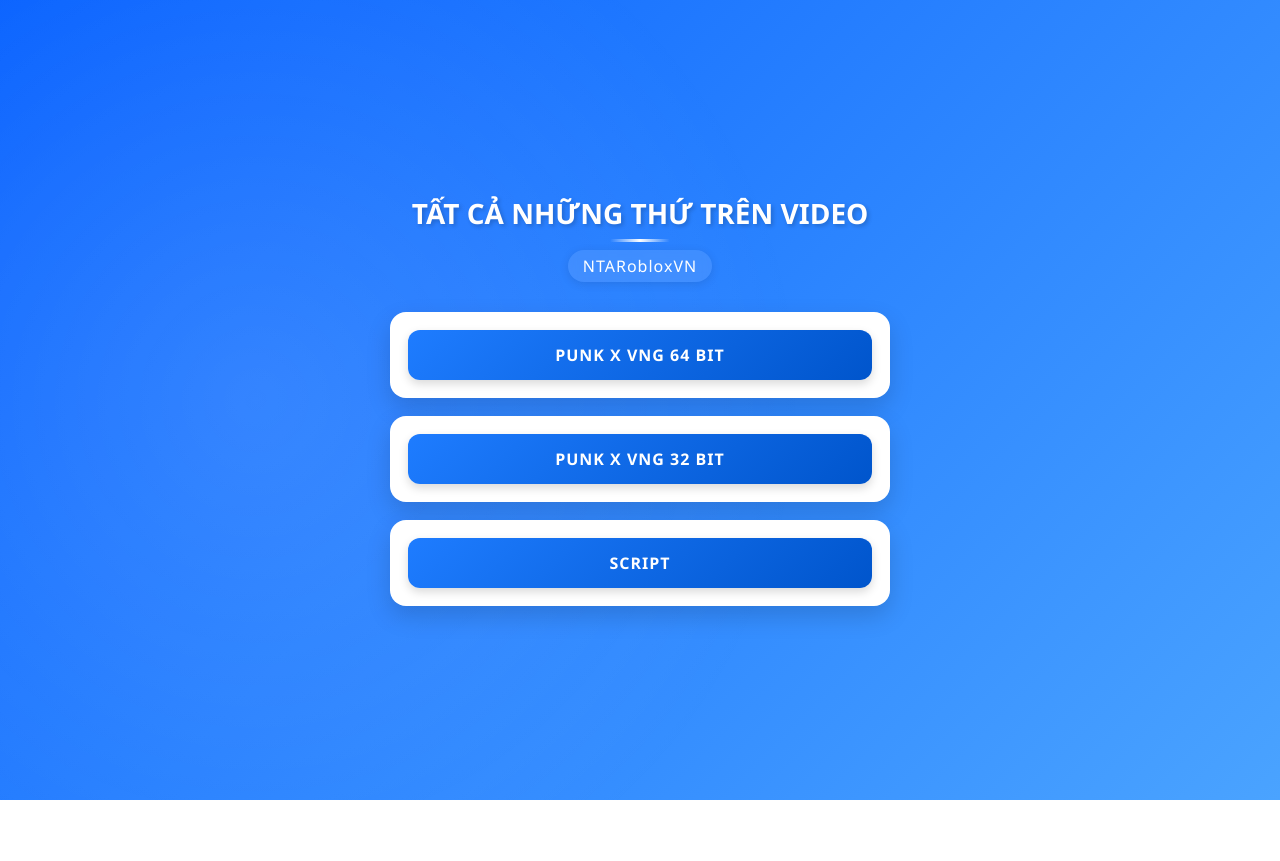
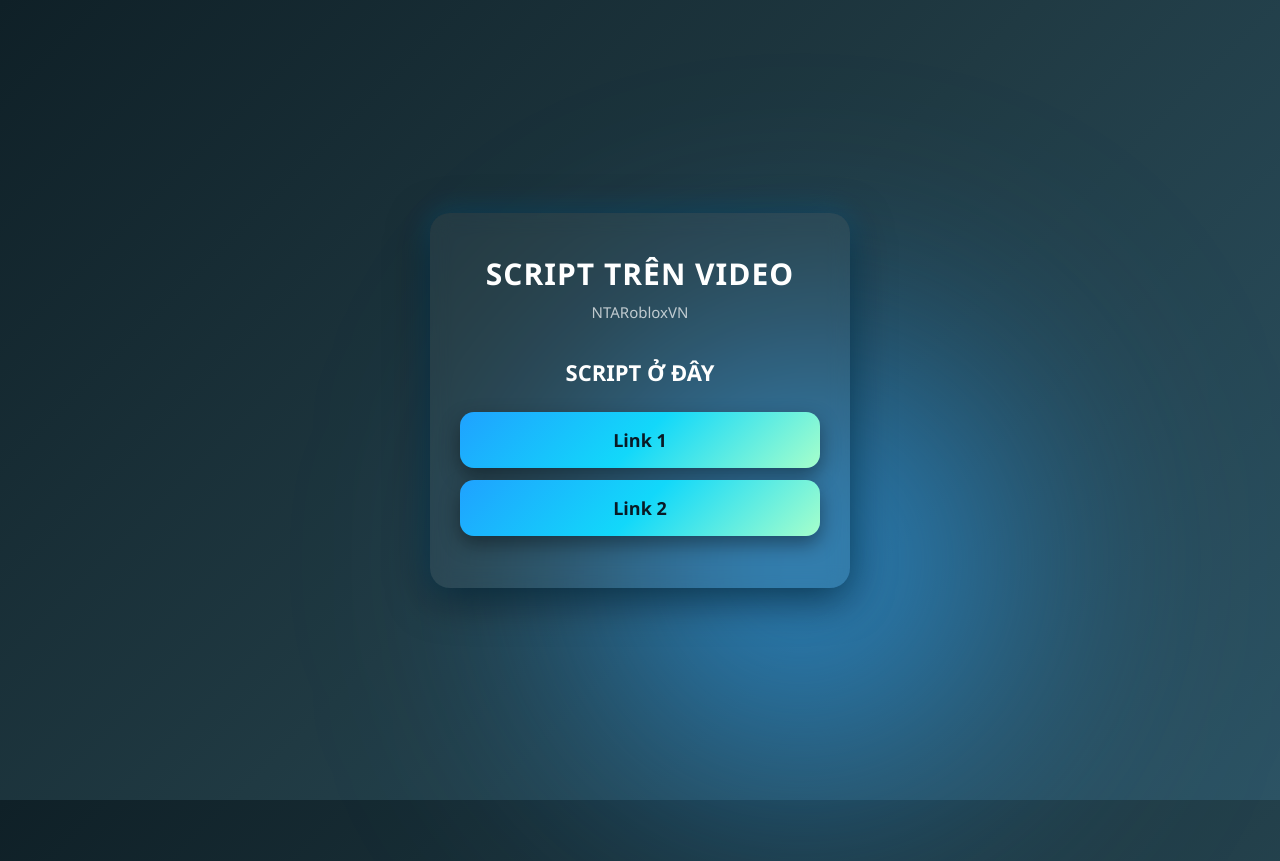
Before and after one commit to ntarobloxvn/hack, a plain HTML site: page index.html in a window 1280 px wide. Before the commit the page ends 800 px from the top, so only its background shows below. Drawn offline with Linux system fonts and the light colour scheme.

Commit message:
Update index.html

```diff
--- a/index.html
+++ b/index.html
@@ -3,345 +3,170 @@
 <head>
 <meta charset="UTF-8">
 <meta name="viewport" content="width=device-width, initial-scale=1.0">
-<title>NTARobloxVN</title>
+<title>Script Web</title>
 
 <style>
+
 *{
-    margin:0;
-    padding:0;
-    box-sizing:border-box;
-    font-family: "Segoe UI", Arial, sans-serif;
+margin:0;
+padding:0;
+box-sizing:border-box;
+font-family: "Segoe UI", sans-serif;
 }
 
 body{
-    background: linear-gradient(135deg,#0a63ff,#4aa3ff);
-    min-height:100vh;
-    display:flex;
-    justify-content:center;
-    align-items:center;
-    padding:20px;
+height:100vh;
+display:flex;
+align-items:center;
+justify-content:center;
+background: linear-gradient(135deg,#0f2027,#203a43,#2c5364);
+overflow:hidden;
+color:white;
 }
 
-/* Container */
-.container{
-    text-align:center;
-    width:100%;
-    max-width:500px;
+/* background glow animation */
+
+body::before{
+content:"";
+position:absolute;
+width:600px;
+height:600px;
+background:radial-gradient(circle,#2ea8ff,transparent 70%);
+filter:blur(120px);
+animation:float 8s infinite alternate;
 }
 
-/* Title */
-.title{
-    color:white;
-    font-size:28px;
-    font-weight:700;
-    margin-bottom:8px;
+@keyframes float{
+from{transform:translate(-200px,-200px)}
+to{transform:translate(200px,200px)}
 }
 
-/* Subtitle */
-.subtitle{
-    color:white;
-    opacity:0.9;
-    margin-bottom:30px;
-    font-size:16px;
+/* container */
+
+.container{
+width:90%;
+max-width:420px;
+text-align:center;
+padding:40px 30px;
+border-radius:20px;
+background:rgba(255,255,255,0.05);
+backdrop-filter:blur(10px);
+box-shadow:
+0 10px 40px rgba(0,0,0,0.6),
+0 0 30px rgba(0,170,255,0.3);
+animation:fadeIn 1.2s ease;
 }
 
-/* Card */
-.card{
-    background:white;
-    border-radius:16px;
-    padding:18px;
-    margin-bottom:18px;
-    box-shadow:0 10px 25px rgba(0,0,0,0.15);
-    transition:transform 0.2s ease;
+@keyframes fadeIn{
+from{
+opacity:0;
+transform:translateY(30px);
 }
-
-.card:hover{
-    transform:translateY(-3px);
-}
-
-/* Button */
-.download-btn{
-    display:block;
-    width:100%;
-    text-decoration:none;
-    background:#1e7cff;
-    color:white;
-    padding:14px;
-    border-radius:12px;
-    font-size:16px;
-    font-weight:600;
-    transition:all 0.25s ease;
-    box-shadow:0 4px 10px rgba(0,0,0,0.15);
-}
-
-/* Hover effect */
-.download-btn:hover{
-    background:#4091ff;
-    box-shadow:0 6px 15px rgba(0,0,0,0.25);
-}
-
-/* Mobile */
-@media(max-width:480px){
-.title{
-    font-size:22px;
-}
-
-.subtitle{
-    font-size:14px;
-}
-
-.download-btn{
-    font-size:15px;
+to{
+opacity:1;
+transform:translateY(0);
 }
 }
 
-/* ===== THÊM CODE MỚI - KHÔNG SỬA CODE GỐC ===== */
+/* title */
 
-/* Hiệu ứng nền động */
-@keyframes float {
-    0% { transform: translateY(0px); }
-    50% { transform: translateY(-10px); }
-    100% { transform: translateY(0px); }
+.main-title{
+font-size:30px;
+font-weight:700;
+margin-bottom:8px;
+letter-spacing:1px;
 }
 
-/* Thêm hiệu ứng cho container */
-.container::before {
-    content: '';
-    position: fixed;
-    top: 0;
-    left: 0;
-    right: 0;
-    bottom: 0;
-    background: radial-gradient(circle at 20% 50%, rgba(255,255,255,0.1) 0%, transparent 50%);
-    pointer-events: none;
-    z-index: -1;
+.sub{
+font-size:15px;
+opacity:0.7;
+margin-bottom:35px;
 }
 
-/* Làm đẹp title */
-.title {
-    position: relative;
-    display: inline-block;
-    padding: 0 20px 10px 20px;
-    text-shadow: 2px 2px 4px rgba(0,0,0,0.2);
-    animation: float 3s ease-in-out infinite;
+/* content title */
+
+.content-title{
+font-size:22px;
+margin-bottom:25px;
+font-weight:600;
 }
 
-.title::after {
-    content: '';
-    position: absolute;
-    bottom: 0;
-    left: 50%;
-    transform: translateX(-50%);
-    width: 60px;
-    height: 3px;
-    background: linear-gradient(90deg, transparent, white, transparent);
-    border-radius: 2px;
+/* buttons */
+
+.btn{
+display:block;
+width:100%;
+padding:16px;
+margin:12px 0;
+border:none;
+border-radius:14px;
+font-size:18px;
+font-weight:600;
+cursor:pointer;
+background:linear-gradient(135deg,#1fa2ff,#12d8fa,#a6ffcb);
+color:#0a1a25;
+box-shadow:0 8px 20px rgba(0,0,0,0.4);
+transition:all .3s ease;
 }
 
-/* Làm đẹp subtitle */
-.subtitle {
-    position: relative;
-    display: inline-block;
-    padding: 5px 15px;
-    background: rgba(255,255,255,0.1);
-    border-radius: 30px;
-    backdrop-filter: blur(5px);
-    font-weight: 500;
-    letter-spacing: 1px;
-    box-shadow: 0 2px 10px rgba(0,0,0,0.1);
-    margin-bottom: 30px;
+.btn:hover{
+transform:translateY(-4px) scale(1.03);
+box-shadow:
+0 15px 35px rgba(0,0,0,0.6),
+0 0 20px rgba(0,200,255,0.8);
 }
 
-/* Thêm hiệu ứng cho card */
-.card {
-    position: relative;
-    overflow: hidden;
+.btn:active{
+transform:scale(0.96);
 }
 
-.card::before {
-    content: '';
-    position: absolute;
-    top: 0;
-    left: -100%;
-    width: 100%;
-    height: 100%;
-    background: linear-gradient(90deg, transparent, rgba(255,255,255,0.2), transparent);
-    transition: left 0.5s ease;
+/* mobile optimization */
+
+@media (max-width:480px){
+
+.main-title{
+font-size:24px;
 }
 
-.card:hover::before {
-    left: 100%;
+.content-title{
+font-size:20px;
 }
 
-.card:last-child {
-    margin-bottom: 0;
+.btn{
+font-size:16px;
+padding:14px;
 }
 
-/* Làm đẹp button */
-.download-btn {
-    position: relative;
-    overflow: hidden;
-    border: none;
-    cursor: pointer;
-    text-transform: uppercase;
-    letter-spacing: 1px;
-}
-
-.download-btn::before {
-    content: '⬇️';
-    position: absolute;
-    left: -30px;
-    top: 50%;
-    transform: translateY(-50%);
-    font-size: 18px;
-    opacity: 0;
-    transition: left 0.3s ease, opacity 0.3s ease;
-}
-
-.download-btn:hover::before {
-    left: 15px;
-    opacity: 1;
-}
-
-.download-btn::after {
-    content: '→';
-    position: absolute;
-    right: -30px;
-    top: 50%;
-    transform: translateY(-50%);
-    font-size: 18px;
-    opacity: 0;
-    transition: right 0.3s ease, opacity 0.3s ease;
-}
-
-.download-btn:hover::after {
-    right: 15px;
-    opacity: 1;
-}
-
-.download-btn:active {
-    transform: scale(0.98);
-}
-
-/* Thêm hiệu ứng ripple khi click */
-.download-btn:active::after {
-    content: '';
-    position: absolute;
-    top: 50%;
-    left: 50%;
-    width: 0;
-    height: 0;
-    border-radius: 50%;
-    background: rgba(255,255,255,0.5);
-    transform: translate(-50%, -50%);
-    animation: ripple 0.3s ease-out;
-}
-
-@keyframes ripple {
-    0% {
-        width: 0;
-        height: 0;
-        opacity: 0.5;
-    }
-    100% {
-        width: 300px;
-        height: 300px;
-        opacity: 0;
-    }
-}
-
-/* Thêm hiệu ứng cho links */
-.download-btn {
-    background: linear-gradient(135deg, #1e7cff, #0055cc);
-}
-
-/* Làm đẹp cho màn hình mobile */
-@media (max-width: 480px) {
-    .title {
-        font-size: 22px;
-    }
-
-    .title::after {
-        width: 40px;
-    }
-
-    .subtitle {
-        font-size: 14px;
-        padding: 4px 12px;
-    }
-
-    .download-btn {
-        font-size: 14px;
-    }
-
-    .download-btn::before {
-        font-size: 14px;
-    }
-
-    .download-btn::after {
-        font-size: 14px;
-    }
-}
-
-/* Thêm loading animation nhẹ */
-@keyframes fadeIn {
-    from {
-        opacity: 0;
-        transform: translateY(20px);
-    }
-    to {
-        opacity: 1;
-        transform: translateY(0);
-    }
-}
-
-.container > * {
-    animation: fadeIn 0.5s ease-out forwards;
-}
-
-.card:nth-child(3) {
-    animation-delay: 0.1s;
-}
-
-.card:nth-child(4) {
-    animation-delay: 0.2s;
-}
-
-.card:nth-child(5) {
-    animation-delay: 0.3s;
 }
 
 </style>
 </head>
+
 <body>
 
 <div class="container">
 
-<div class="title">
-TẤT CẢ NHỮNG THỨ TRÊN VIDEO
+<div class="main-title">
+SCRIPT TRÊN VIDEO
 </div>
 
-<div class="subtitle">
+<div class="sub">
 NTARobloxVN
 </div>
 
-<div class="card">
-<a class="download-btn" href="https://www.mediafire.com/file/7twidawwhbkjfzj/PunkX_VNG_64Bits-2.706.750.apk/file">
-PUNK X VNG 64 BIT
-</a>
+<div class="content-title">
+SCRIPT Ở ĐÂY
 </div>
 
-<div class="card">
-<a class="download-btn" href="https://www.mediafire.com/file/0bgcmltisj1vm89/PunkX_VNG_32Bits-2.706.750.apk/file">
-PUNK X VNG 32 BIT
-</a>
-</div>
+<button class="btn"
+onclick="window.open('https://pastefy.app/gQOsRqKh/raw')">
+Link 1
+</button>
 
-<div class="card">
-<a class="download-btn" href="https://notevn.com/share/tq8bmj5e">
-SCRIPT
-</a>
-</div>
+<button class="btn"
+onclick="window.open('https://pastefy.app/j42AOA4W/raw')">
+Link 2
+</button>
 
 </div>
 
```
